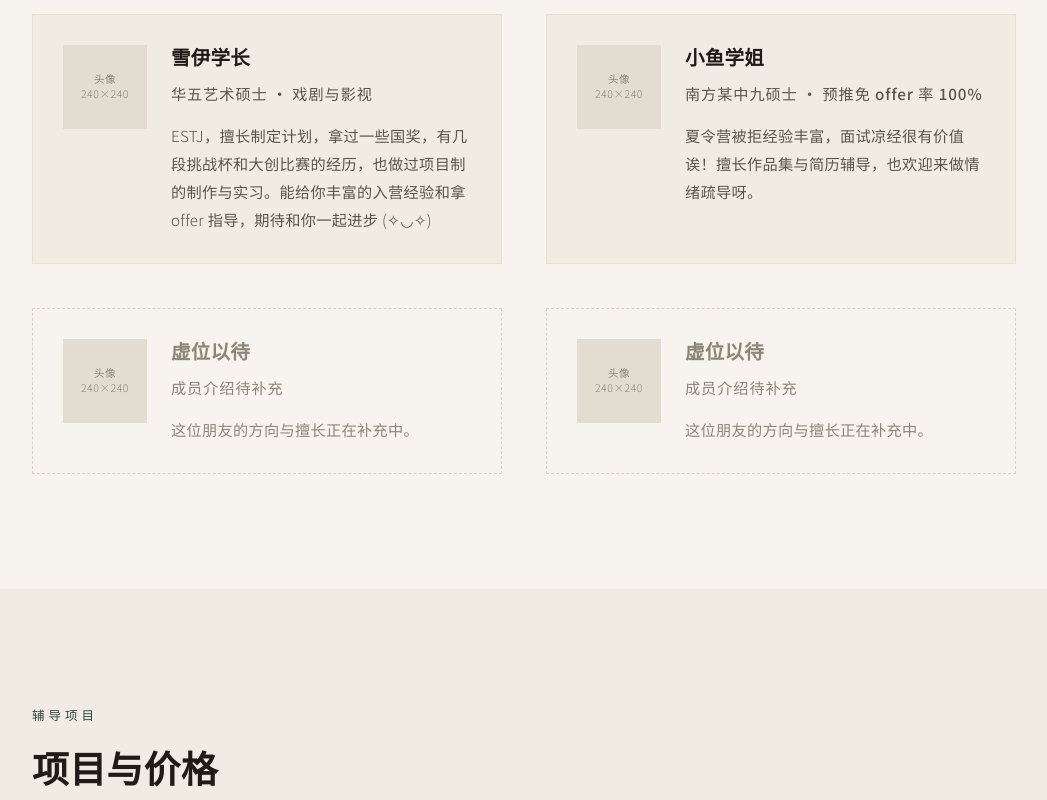
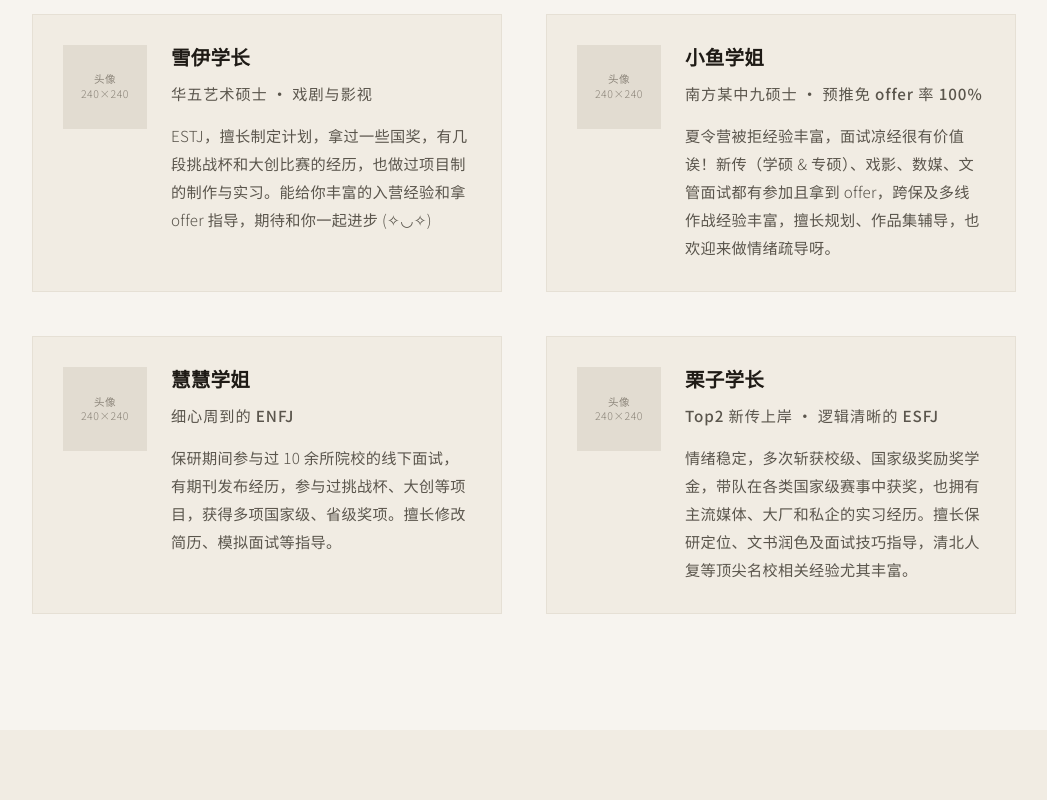
Before and after one commit to wineyuchu-wq/xiaoyuxuejie, a plain HTML site: page index.html in a window 1280 px wide. Shown: the part 1860-2660 px from the top of the page, without its empty margins (116-1163 px from the left). Drawn offline with Linux system fonts and the light colour scheme.

Commit message:
Add files via upload

```diff
--- a/index.html
+++ b/index.html
@@ -253,6 +253,16 @@ section{ padding-block:var(--gap); }
 .price-amt .unit{ font-family:var(--sans); font-size:.78rem; font-weight:400; color:var(--ink-faint); margin-left:3px; }
 .price-amt.talk{ font-family:var(--sans); font-size:.92rem; font-weight:500; color:var(--green); }
 
+/* 价目行内的联系咨询按钮 */
+.price-amt .btn-inline{
+  display:inline-block;
+  font-family:var(--sans); font-size:.82rem; font-weight:500; letter-spacing:.04em;
+  color:var(--paper); background:var(--green);
+  padding:7px 16px; border:1px solid var(--green);
+  transition:background-color .25s ease;
+}
+.price-amt .btn-inline:hover{ background:var(--green-deep); border-color:var(--green-deep); }
+
 /* ============================================================
    5. AI 方向亮点
    ============================================================ */
@@ -410,27 +420,29 @@ section{ padding-block:var(--gap); }
         <div class="member-body">
           <h3>小鱼学姐</h3>
           <p class="member-role">南方某中九硕士 · 预推免 offer 率 100%</p>
-          <p>夏令营被拒经验丰富，面试凉经很有价值诶！擅长作品集与简历辅导，也欢迎来做情绪疏导呀。</p>
+          <p>夏令营被拒经验丰富，面试凉经很有价值诶！新传（学硕 &amp; 专硕）、戏影、数媒、文管面试都有参加且拿到 offer，跨保及多线作战经验丰富，擅长规划、作品集辅导，也欢迎来做情绪疏导呀。</p>
         </div>
       </article>
 
-      <!-- 成员三 · 占位 -->
-      <article class="member empty">
+      <!-- 成员三 -->
+      <article class="member">
+        <!-- 头像占位灰块 · 建议 240×240px -->
         <div class="avatar">头像<br>240×240</div>
         <div class="member-body">
-          <h3>虚位以待</h3>
-          <p class="member-role">成员介绍待补充</p>
-          <p>这位朋友的方向与擅长正在补充中。</p>
+          <h3>慧慧学姐</h3>
+          <p class="member-role">细心周到的 ENFJ</p>
+          <p>保研期间参与过 10 余所院校的线下面试，有期刊发布经历，参与过挑战杯、大创等项目，获得多项国家级、省级奖项。擅长修改简历、模拟面试等指导。</p>
         </div>
       </article>
 
-      <!-- 成员四 · 占位 -->
-      <article class="member empty">
+      <!-- 成员四 -->
+      <article class="member">
+        <!-- 头像占位灰块 · 建议 240×240px -->
         <div class="avatar">头像<br>240×240</div>
         <div class="member-body">
-          <h3>虚位以待</h3>
-          <p class="member-role">成员介绍待补充</p>
-          <p>这位朋友的方向与擅长正在补充中。</p>
+          <h3>栗子学长</h3>
+          <p class="member-role">Top2 新传上岸 · 逻辑清晰的 ESFJ</p>
+          <p>情绪稳定，多次斩获校级、国家级奖励奖学金，带队在各类国家级赛事中获奖，也拥有主流媒体、大厂和私企的实习经历。擅长保研定位、文书润色及面试技巧指导，清北人复等顶尖名校相关经验尤其丰富。</p>
         </div>
       </article>
     </div>
@@ -523,7 +535,7 @@ section{ padding-block:var(--gap); }
       <p class="price-sub">作品集打印</p>
       <div class="price-row">
         <div class="price-desc"><span class="name">优质作品集打印</span><span class="detail">价格比市面友好一些；我和朋友的作品集质量被清华、中传等学校夸奖，质量可以放心</span></div>
-        <div class="price-amt talk">联系咨询</div>
+        <div class="price-amt"><a href="#contact" class="btn-inline">联系咨询</a></div>
       </div>
     </div>
 
```
